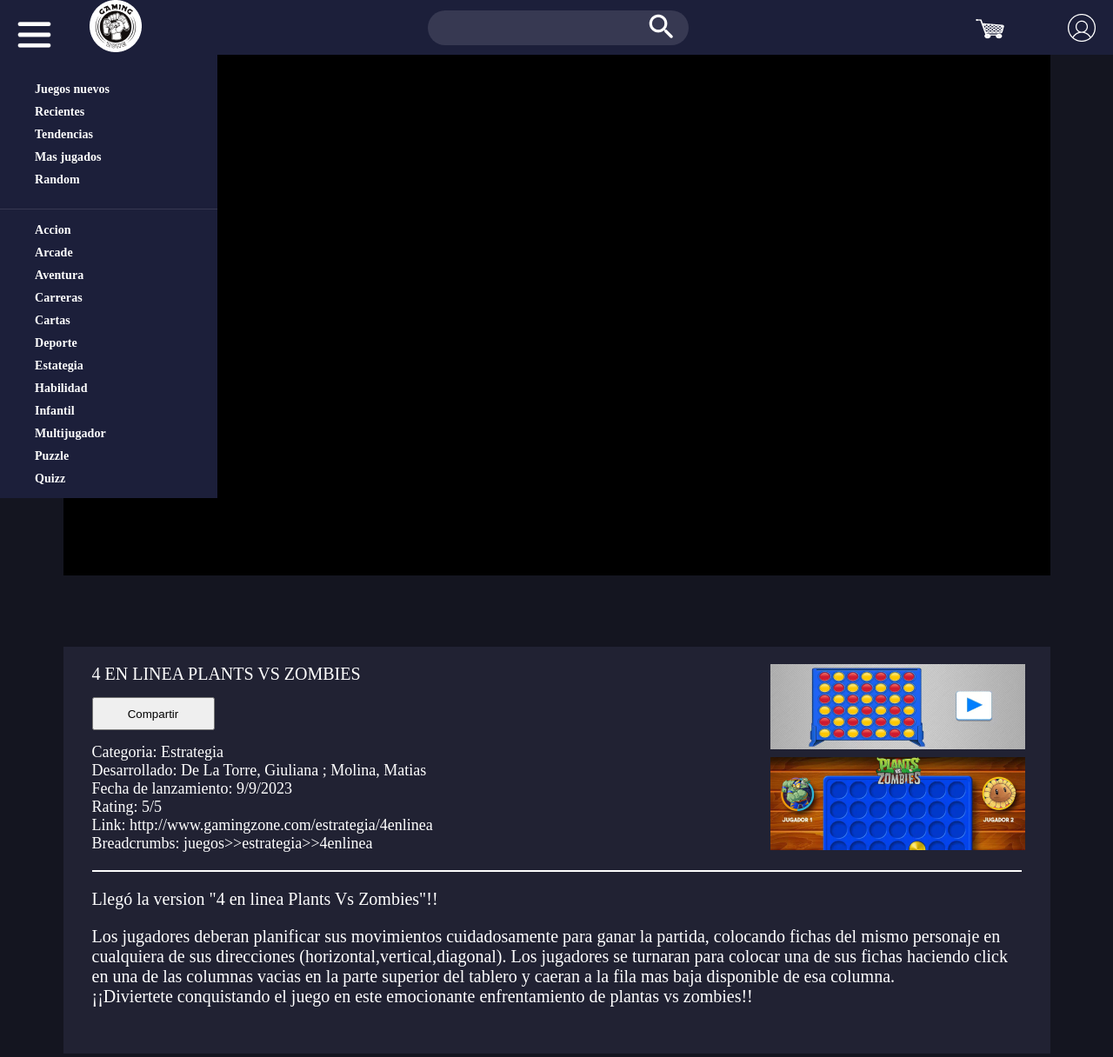
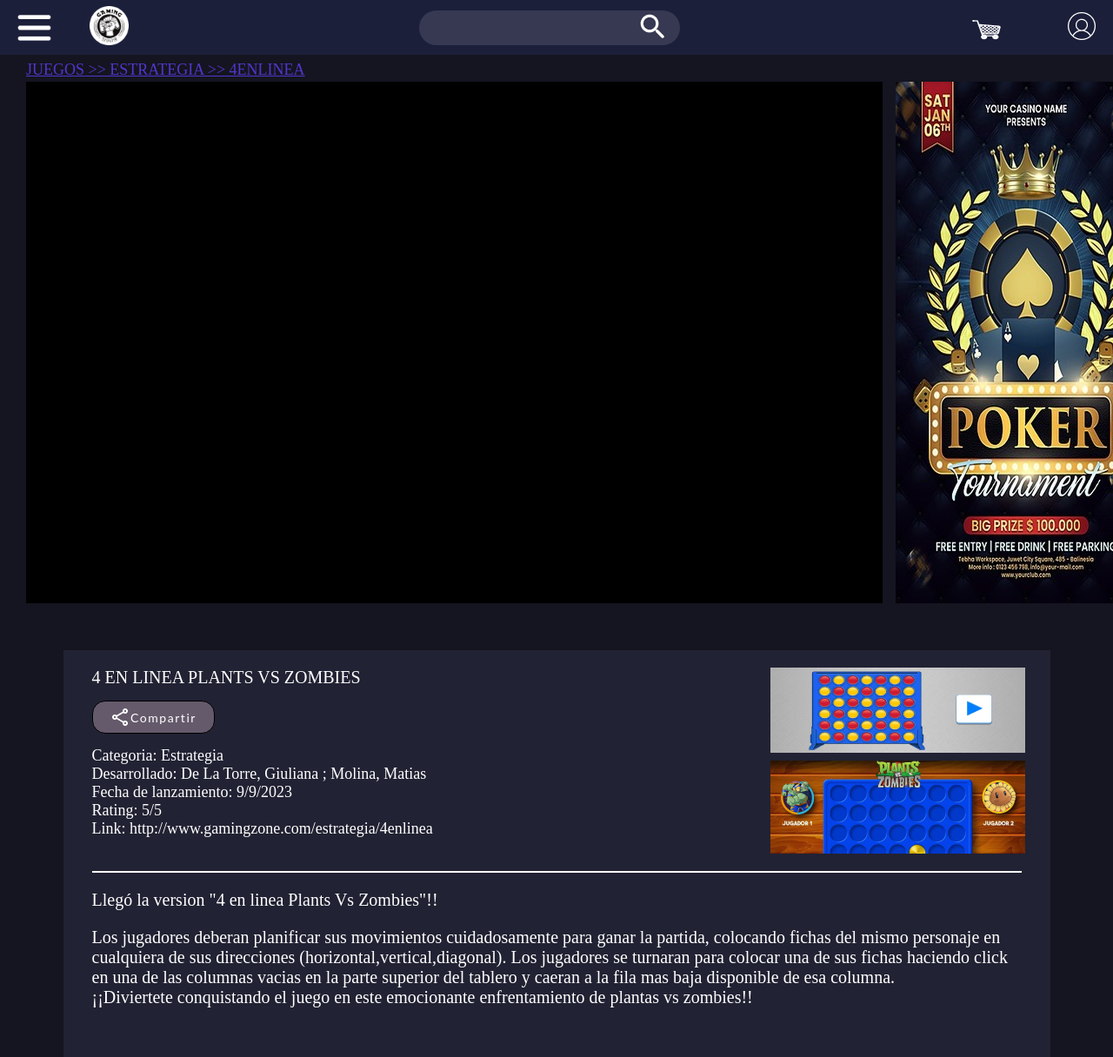
Before and after one commit to mmolina727/Interfaces, a plain HTML site: page TP2/game.html in a window 1280 px wide. Shown: the top 1216 px of the page at 87% size. Drawn offline with Linux system fonts and the light colour scheme.

Commit message:
modificacion de page game

```diff
--- a/TP2/css/style.css
+++ b/TP2/css/style.css
@@ -433,15 +433,33 @@
 /* PAGINA DEL JUEGO */
 
 .play-content {
+    margin-left: 30px;
+    padding: 10px 0 30px 0;
+    padding-top: 70px;
+}
+
+.content-game{
     display: flex;
-    justify-content: center;
-    padding: 62px 0;
+    flex-direction: row;
+}
+
+.play-content aside{
+    margin-left: 15px;
+    width: 20%;
 }
 
 .game {
     background-color: #000;
-    width: 1135px;
+    width: 1000px;
     height: 600px;
+}
+
+.breadcrumb{
+    margin-bottom: 3px;
+    color:#5335CC;
+    text-decoration: underline;
+    text-transform: uppercase;
+    cursor:pointer;
 }
 
 .description-game-content {
@@ -469,9 +487,23 @@
 }
 
 .information-game button {
+    display: flex;
+    flex-direction: row;
+    justify-content: center;
+    align-items: center;
     width: 141px;
     height: 38px;
     margin: 15px 0;
+    border-radius: 15px;
+    border: 1px solid #000;
+    background-color: #878A;
+    font-family: Lato;
+    font-size: 14px;
+    font-style: normal;
+    font-weight: 400;
+    line-height: normal;
+    letter-spacing: 1.54px;
+    color:#FFF;
 }
 
 .information-img {
--- a/TP2/game.html
+++ b/TP2/game.html
@@ -10,10 +10,10 @@
     <header class="navbar-content">
         <div class="left-navbar">
             <div>
-                <img src="./img/Group.png" class="burger-img">
-                <img src="./img/11224 2.png">
+                <img src="./img/Group.png" class="burger-img" id="burger">
+                <img src="./img/11224 2.png" class="logo-img">
             </div>
-            <div class="nav-burger hidden">
+            <div class="nav-burger desplegar" id="main-burger">
                 <div class="main-nav-burger">
                     <ul>
                         <li>Juegos nuevos</li>
@@ -47,26 +47,52 @@
             </div>
         </div>
         <div class="right-navbar">
-            <img src="./img/raphael_cart.png">
-            <img src="./img/user.png" class="user-img">
+            <div>
+                <img src="./img/raphael_cart.png">
+                <img src="./img/user.png" class="user-img" id="user-icon">
+            </div>
+            <div class="profile-main desplegar" id="profile">
+                <div class="container-img">
+                    <ul>
+                        <li><img src="./img/icon -user.png" alt="icon"><p>Mi perfil</p></li>
+                        <li><img src="./img/icon-edit.png" alt="icon"><p>Editar perfil</p></li>
+                        <li><img src="./img/icon-setting.png" alt="icon"><p>Configuracion de cuenta</p></li>
+                    </ul>
+                </div>
+                <div class="container-img">
+                    <ul>
+                        <li><img src="./img/icon -log-out.png" alt=""><p>Cerrar sesion</p></li>
+                        <li><img src="./img/icon-heart.png" alt=""><p>Favoritos</p></li>
+                        <li><img src="./img/icon -trofeo.png" alt=""><p>Trofeos</p></li>
+                        <li><img src="./img/icon-comunidad.png" alt=""><p>Comunidad</p></li>
+                        <li><img src="./img/icon-sobre.png" alt=""><p>Soporte</p></li>
+                        <li><img src="./img/icon-intalar.png" alt=""><p>Instalar aplicacion</p></li>
+                    </ul>
+                </div>
+            </div>
         </div>
     </header>
     <main class="background-main">
         <section class="play-content">
-            <div class="game"></div>
+            <h1 class="font-h3 breadcrumb">juegos >> estrategia >> 4enlinea</h1>
+            <div class="content-game">
+                <div class="game"></div>
+                <aside>
+                    <img src="./img/publicidad.jpg" alt="banner">
+                </aside>
+            </div>
         </section>
         <section class="description-game-content">
             <div class="information-game-content">
                 <div class="information-game">
                     <h1 class="font-body">4 EN LINEA PLANTS VS ZOMBIES</h1>
-                    <button>Compartir</button>
+                    <button><img src="./img/compartir.png" alt="share">Compartir</button>
                     <div class="information">
                         <p class="font-h3 color-font">Categoria: Estrategia</p>
                         <p class="font-h3 color-font">Desarrollado: De La Torre, Giuliana ; Molina, Matias</p>
                         <p class="font-h3 color-font">Fecha de lanzamiento: 9/9/2023</p>
                         <p class="font-h3 color-font">Rating: 5/5</p>
                         <p class="font-h3 color-font">Link: http://www.gamingzone.com/estrategia/4enlinea</p>
-                        <p class="font-h3 color-font">Breadcrumbs: juegos>>estrategia>>4enlinea</p>
                     </div>
                 </div>
                 <div class="information-img">
```
Also changed, not shown: TP2/img/compartir.png (added), TP2/img/publicidad.jpg (added).
